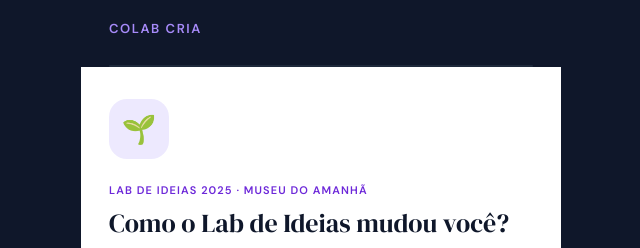
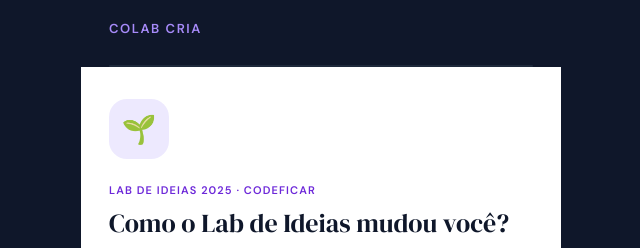
Before and after one commit to cwood25/colab-cria-form25, a plain HTML site: page index.html in a window 1280 px wide. Shown: the top 248 px of the page, 319-959 px from the left. Drawn offline with Linux system fonts and the light colour scheme.

Commit message:
Update index.html

```diff
--- a/index.html
+++ b/index.html
@@ -477,7 +477,7 @@
     <!-- PASSO 0 — Boas-vindas -->
     <div class="step active" id="step0">
       <div class="welcome-icon">🌱</div>
-      <p class="eyebrow">Lab de Ideias 2025 · Museu do Amanhã</p>
+      <p class="eyebrow">Lab de Ideias 2025 · CodeFicar</p>
       <h1 class="q-title">Como o Lab de Ideias mudou você?</h1>
       <p class="q-sub">Leva só 3 minutos. Suas respostas nos ajudam a levar o Colab Cria para mais comunidades — e são anônimas se você preferir.</p>
       <div class="welcome-chips">
```
